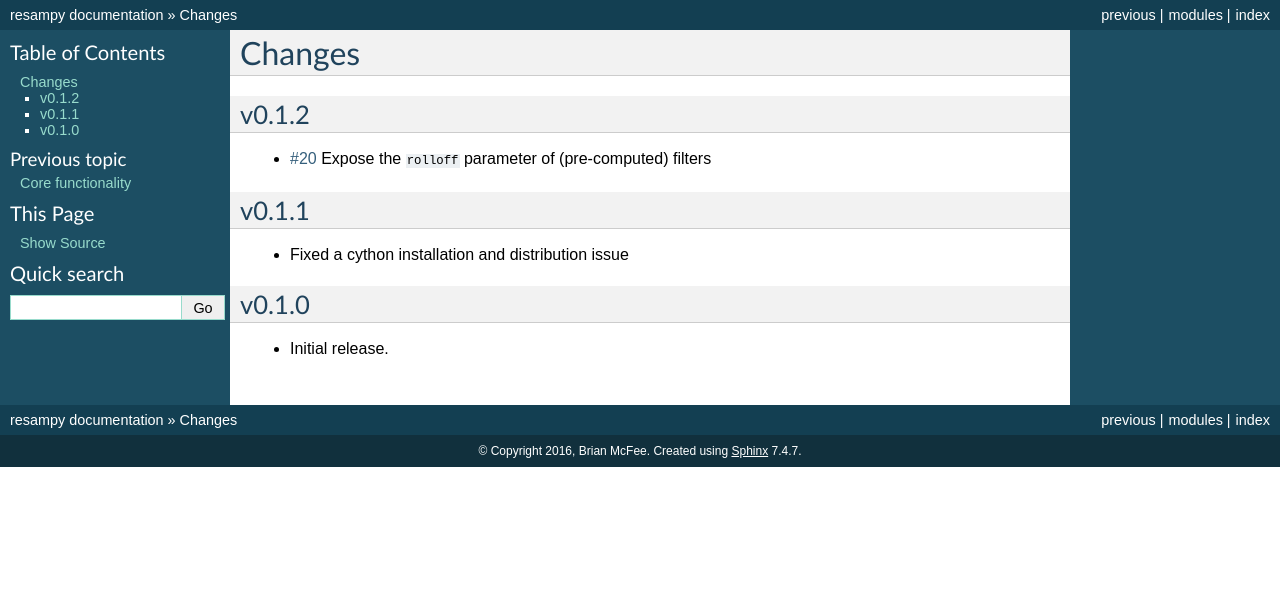
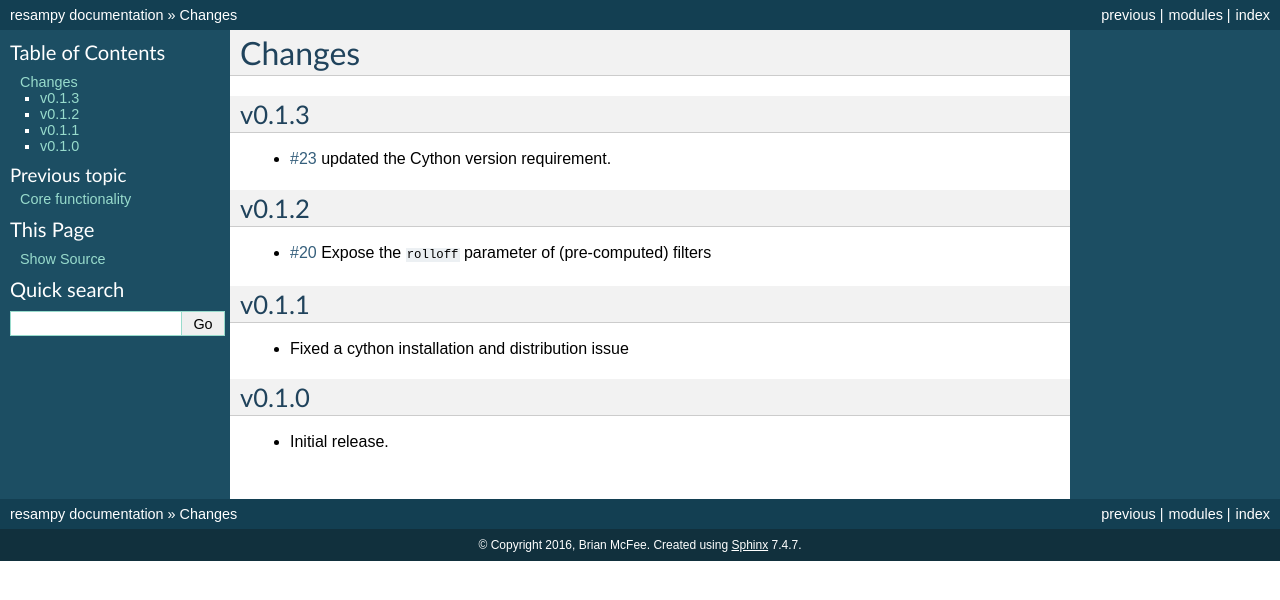
Before and after one commit to bmcfee/resampy, a Sphinx documentation site: the page built from docs/changes.rst, in a window 1280 px wide. Shown: the top 600 px of the page. Built offline with Sphinx 7.4.7, drawn with Linux system fonts in a browser that asks for light colours.

Commit message:
updated docs in 0.1.3

```diff
--- a/docs/changes.rst
+++ b/docs/changes.rst
@@ -1,5 +1,10 @@
 Changes
 -------
+
+v0.1.3
+~~~~~~
+
+- `#23 <https://github.com/bmcfee/resampy/pull/23>`_ updated the Cython version requirement.
 
 v0.1.2
 ~~~~~~
```
